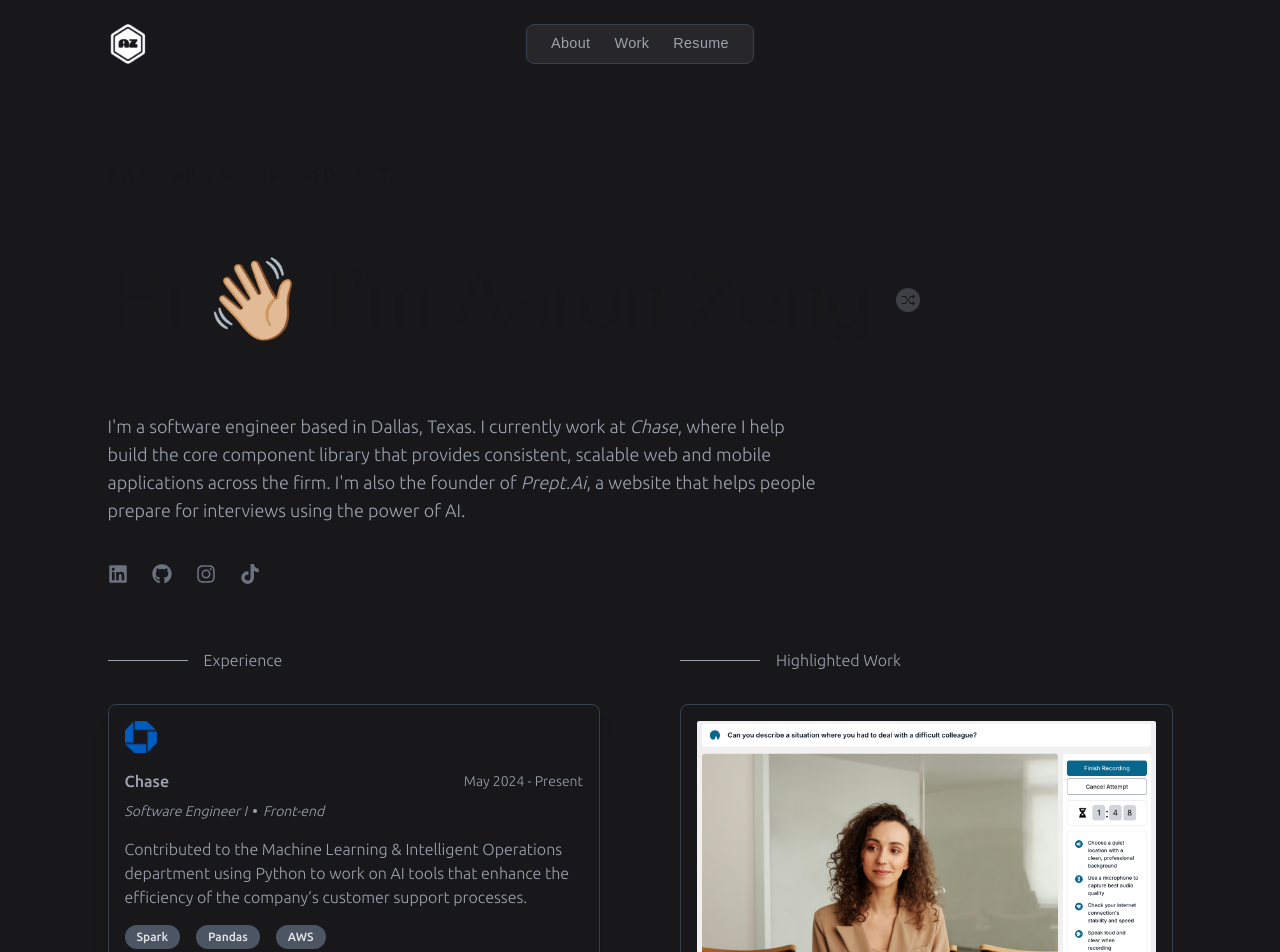
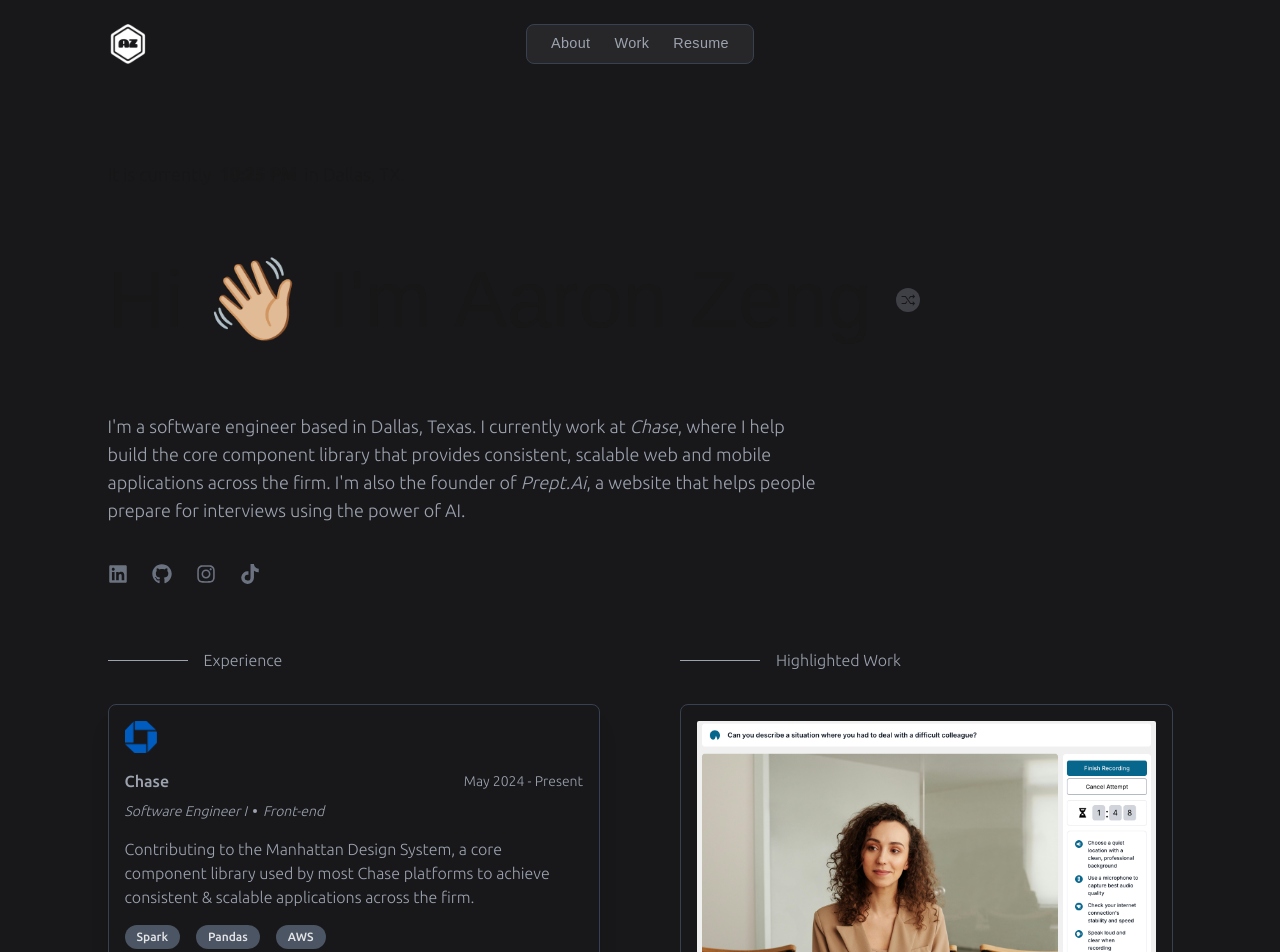
Before and after one commit to azeng4499/Personal-Website, a Next.js app: page / in a window 1280 px wide. Shown: the top 952 px of the page. Built offline with nearby package versions, Linux system fonts and the light colour scheme; a web font is replaced by a local one.

Commit message:
updated terms

```diff
--- a/src/app/page.js
+++ b/src/app/page.js
@@ -231,7 +231,7 @@
                   dates="May 2024 - Present"
                   role="Software Engineer I"
                   roleSpecific="Front-end"
-                  details="Contributed to the Machine Learning & Intelligent Operations department using Python to work on AI tools that enhance the efficiency of the company’s customer support processes."
+                  details="Contributing to the Manhattan Design System, a core component library used by most Chase platforms to achieve consistent & scalable applications across the firm."
                 />
                 <ExperienceCard
                   tags={["Javascript", "SpringBoot"]}
```
